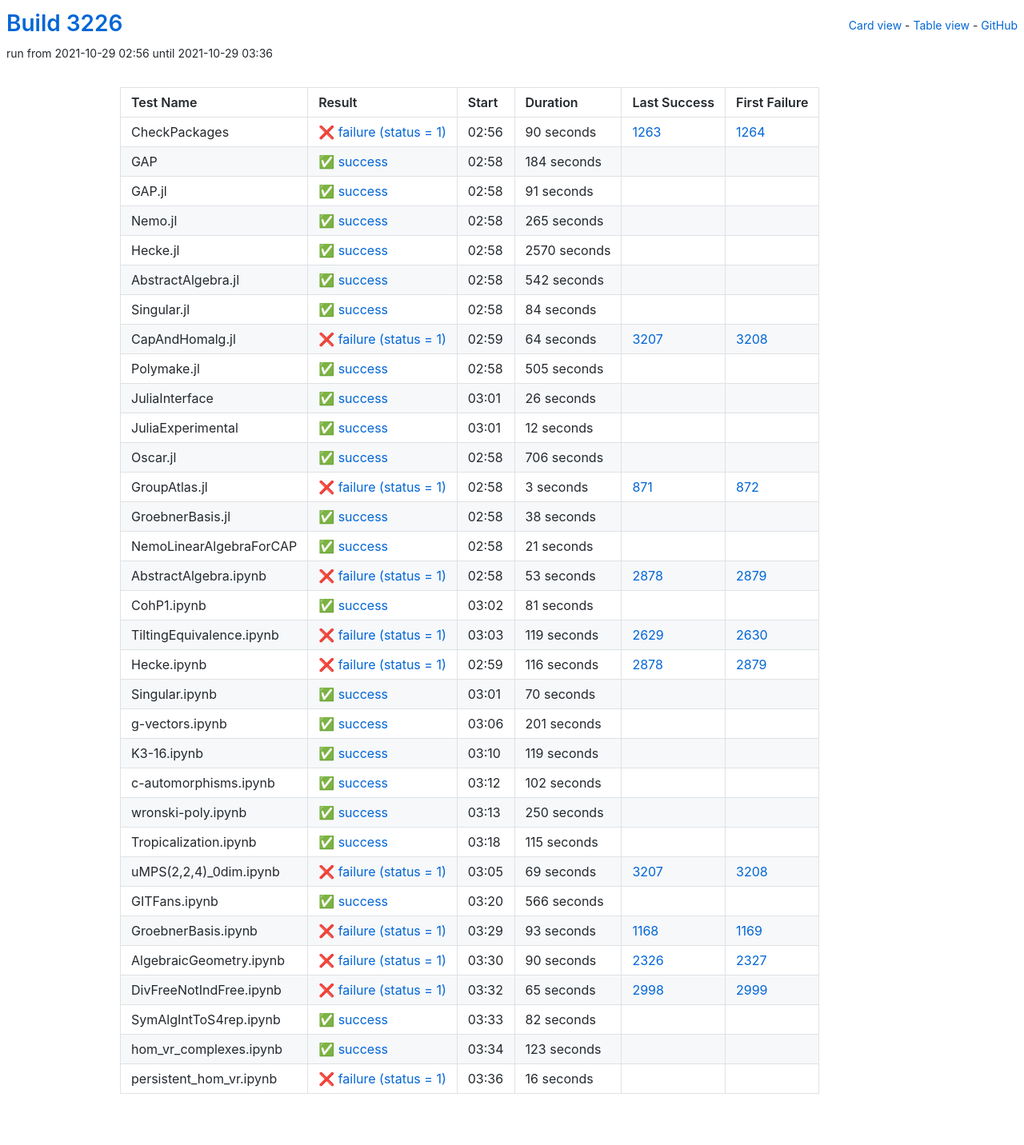
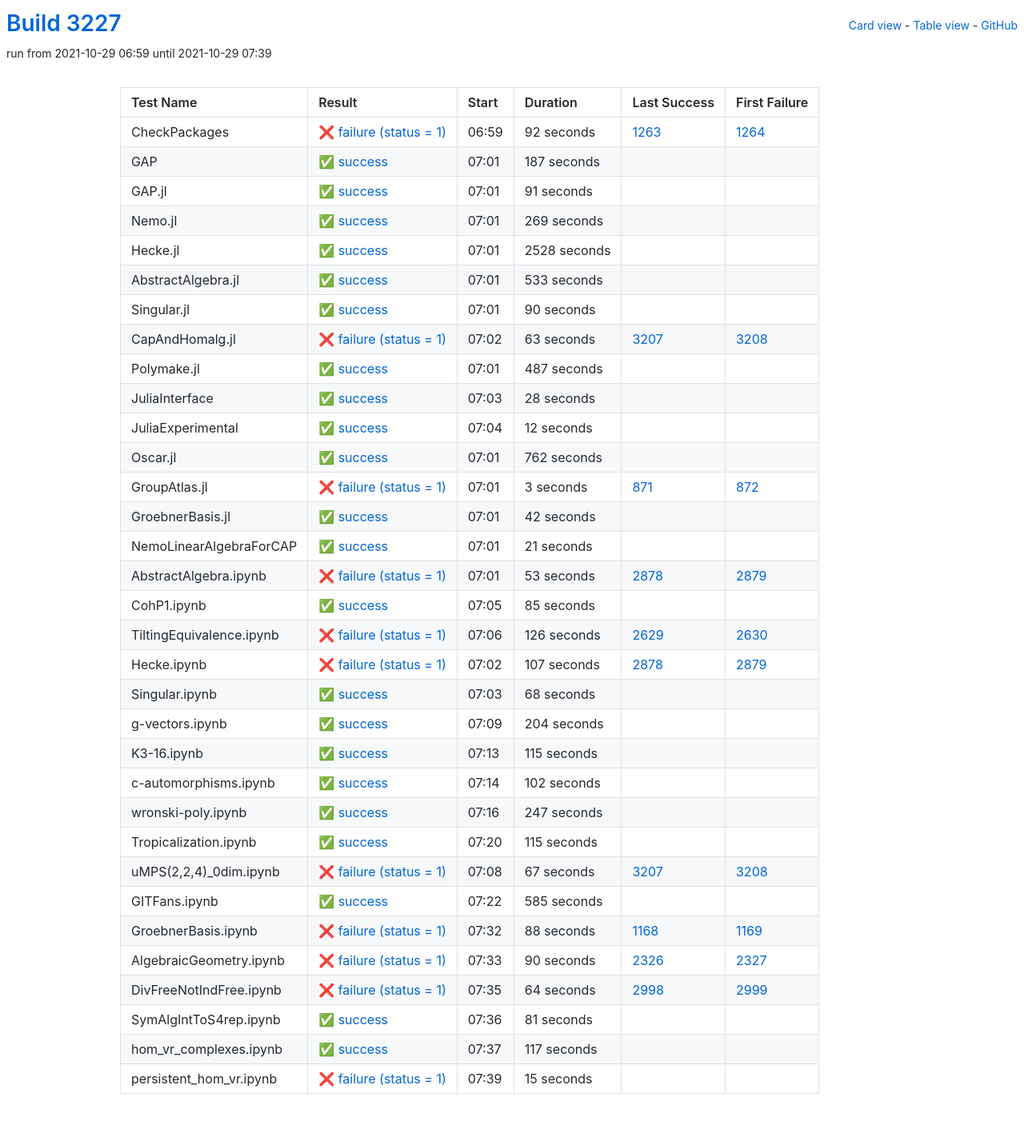
Before and after one commit to oscar-system/oscar-ci-status-stable, a Jekyll site: the page built from table.html, in a window 1280 px wide. Shown: the whole page at 80% size. Built offline with Jekyll 4.4.1, drawn with Linux system fonts in a browser that asks for light colours.

Commit message:
Build #3227

```diff
--- a/_data/ci.yml
+++ b/_data/ci.yml
@@ -1,6 +1,6 @@
 ---
-build: 3226
-build_url: https://oscarci.mathematik.uni-kl.de/job/oscar-stable/3226/
+build: 3227
+build_url: https://oscarci.mathematik.uni-kl.de/job/oscar-stable/3227/
 job: oscar-stable
 organization: oscar-system
 repo: oscar-ci-status-stable
@@ -8,32 +8,32 @@ repourl: https://github.com/oscar-system/oscar-ci-status-stable
 tests:
 - name: CheckPackages
   id: checkpackages
-  log: https://oscarci.mathematik.uni-kl.de/job/oscar-stable/3226/artifact/logs/build-3226/CheckPackages.log
-  start: 2021-10-29 02:56
+  log: https://oscarci.mathematik.uni-kl.de/job/oscar-stable/3227/artifact/logs/build-3227/CheckPackages.log
+  start: 2021-10-29 06:59
   success: false
   exitcode: 1
   status: failure
-  duration: 90
+  duration: 92
   last_success: 1263
   last_success_url: https://oscarci.mathematik.uni-kl.de/job/oscar-stable/1263/
   first_failure: 1264
   first_failure_url: https://oscarci.mathematik.uni-kl.de/job/oscar-stable/1264/
 - name: GAP
   id: gap
-  log: https://oscarci.mathematik.uni-kl.de/job/oscar-stable/3226/artifact/logs/build-3226/GAP.log
-  start: 2021-10-29 02:58
+  log: https://oscarci.mathematik.uni-kl.de/job/oscar-stable/3227/artifact/logs/build-3227/GAP.log
+  start: 2021-10-29 07:01
   success: true
   exitcode: 0
   status: success
-  duration: 184
+  duration: 187
   last_success: false
   last_success_url:
   first_failure: false
   first_failure_url:
 - name: GAP.jl
   id: gap-jl
-  log: https://oscarci.mathematik.uni-kl.de/job/oscar-stable/3226/artifact/logs/build-3226/GAP.jl.log
-  start: 2021-10-29 02:58
+  log: https://oscarci.mathematik.uni-kl.de/job/oscar-stable/3227/artifact/logs/build-3227/GAP.jl.log
+  start: 2021-10-29 07:01
   success: true
   exitcode: 0
   status: success
@@ -44,92 +44,92 @@ tests:
   first_failure_url:
 - name: Nemo.jl
   id: nemo-jl
-  log: https://oscarci.mathematik.uni-kl.de/job/oscar-stable/3226/artifact/logs/build-3226/Nemo.jl.log
-  start: 2021-10-29 02:58
+  log: https://oscarci.mathematik.uni-kl.de/job/oscar-stable/3227/artifact/logs/build-3227/Nemo.jl.log
+  start: 2021-10-29 07:01
   success: true
   exitcode: 0
   status: success
-  duration: 265
+  duration: 269
   last_success: false
   last_success_url:
   first_failure: false
   first_failure_url:
 - name: Hecke.jl
   id: hecke-jl
-  log: https://oscarci.mathematik.uni-kl.de/job/oscar-stable/3226/artifact/logs/build-3226/Hecke.jl.log
-  start: 2021-10-29 02:58
+  log: https://oscarci.mathematik.uni-kl.de/job/oscar-stable/3227/artifact/logs/build-3227/Hecke.jl.log
+  start: 2021-10-29 07:01
   success: true
   exitcode: 0
   status: success
-  duration: 2570
+  duration: 2528
   last_success: false
   last_success_url:
   first_failure: false
   first_failure_url:
 - name: AbstractAlgebra.jl
   id: abstractalgebra-jl
-  log: https://oscarci.mathematik.uni-kl.de/job/oscar-stable/3226/artifact/logs/build-3226/AbstractAlgebra.jl.log
-  start: 2021-10-29 02:58
+  log: https://oscarci.mathematik.uni-kl.de/job/oscar-stable/3227/artifact/logs/build-3227/AbstractAlgebra.jl.log
+  start: 2021-10-29 07:01
   success: true
   exitcode: 0
   status: success
-  duration: 542
+  duration: 533
   last_success: false
   last_success_url:
   first_failure: false
   first_failure_url:
 - name: Singular.jl
   id: singular-jl
-  log: https://oscarci.mathematik.uni-kl.de/job/oscar-stable/3226/artifact/logs/build-3226/Singular.jl.log
-  start: 2021-10-29 02:58
+  log: https://oscarci.mathematik.uni-kl.de/job/oscar-stable/3227/artifact/logs/build-3227/Singular.jl.log
+  start: 2021-10-29 07:01
   success: true
   exitcode: 0
   status: success
-  duration: 84
+  duration: 90
   last_success: false
   last_success_url:
   first_failure: false
   first_failure_url:
 - name: CapAndHomalg.jl
   id: capandhomalg-jl
-  log: https://oscarci.mathematik.uni-kl.de/job/oscar-stable/3226/artifact/logs/build-3226/CapAndHomalg.jl.log
-  start: 2021-10-29 02:59
+  log: https://oscarci.mathematik.uni-kl.de/job/oscar-stable/3227/artifact/logs/build-3227/CapAndHomalg.jl.log
+  start: 2021-10-29 07:02
   success: false
   exitcode: 1
   status: failure
-  duration: 64
+  duration: 63
   last_success: 3207
   last_success_url: https://oscarci.mathematik.uni-kl.de/job/oscar-stable/3207/
   first_failure: 3208
   first_failure_url: https://oscarci.mathematik.uni-kl.de/job/oscar-stable/3208/
 - name: Polymake.jl
   id: polymake-jl
-  log: https://oscarci.mathematik.uni-kl.de/job/oscar-stable/3226/artifact/logs/build-3226/Polymake.jl.log
-  start: 2021-10-29 02:58
+  log: https://oscarci.mathematik.uni-kl.de/job/oscar-stable/3227/artifact/logs/build-3227/Polymake.jl.log
+  start: 2021-10-29 07:01
   success: true
   exitcode: 0
   status: success
-  duration: 505
+  duration: 487
   last_success: false
   last_success_url:
   first_failure: false
   first_failure_url:
 - name: JuliaInterface
   id: juliainterface
-  log: https://oscarci.mathematik.uni-kl.de/job/oscar-stable/3226/artifact/logs/build-3226/JuliaInterface.log
-  start: 2021-10-29 03:01
+  log: https://oscarci.mathematik.uni-kl.de/job/oscar-stable/3227/artifact/logs/build-3227/JuliaInterface.log
+  start: 2021-10-29 07:03
   success: true
   exitcode: 0
   status: success
-  duration: 26
+  duration: 28
   last_success: false
   last_success_url:
   first_failure: false
   first_failure_url:
 - name: JuliaExperimental
   id: juliaexperimental
-  log: https://oscarci.mathematik.uni-kl.de/job/oscar-stable/3226/artifact/logs/build-3226/JuliaExperimental.log
-  start: 2021-10-29 03:01
+  log: https://oscarci.mathematik.uni-kl.de/job/oscar-stable/3227/artifact/logs/build-3227/JuliaExperimental.log
+  start: 2021-10-29 07:04
   success: true
   exitcode: 0
   status: success
@@ -140,20 +140,20 @@ tests:
   first_failure_url:
 - name: Oscar.jl
   id: oscar-jl
-  log: https://oscarci.mathematik.uni-kl.de/job/oscar-stable/3226/artifact/logs/build-3226/Oscar.jl.log
-  start: 2021-10-29 02:58
+  log: https://oscarci.mathematik.uni-kl.de/job/oscar-stable/3227/artifact/logs/build-3227/Oscar.jl.log
+  start: 2021-10-29 07:01
   success: true
   exitcode: 0
   status: success
-  duration: 706
+  duration: 762
   last_success: false
   last_success_url:
   first_failure: false
   first_failure_url:
 - name: GroupAtlas.jl
   id: groupatlas-jl
-  log: https://oscarci.mathematik.uni-kl.de/job/oscar-stable/3226/artifact/logs/build-3226/GroupAtlas.jl.log
-  start: 2021-10-29 02:58
+  log: https://oscarci.mathematik.uni-kl.de/job/oscar-stable/3227/artifact/logs/build-3227/GroupAtlas.jl.log
+  start: 2021-10-29 07:01
   success: false
   exitcode: 1
   status: failure
@@ -164,20 +164,20 @@ tests:
   first_failure_url: https://oscarci.mathematik.uni-kl.de/job/oscar-stable/872/
 - name: GroebnerBasis.jl
   id: groebnerbasis-jl
-  log: https://oscarci.mathematik.uni-kl.de/job/oscar-stable/3226/artifact/logs/build-3226/GroebnerBasis.jl.log
-  start: 2021-10-29 02:58
+  log: https://oscarci.mathematik.uni-kl.de/job/oscar-stable/3227/artifact/logs/build-3227/GroebnerBasis.jl.log
+  start: 2021-10-29 07:01
   success: true
   exitcode: 0
   status: success
-  duration: 38
+  duration: 42
   last_success: false
   last_success_url:
   first_failure: false
   first_failure_url:
 - name: NemoLinearAlgebraForCAP
   id: nemolinearalgebraforcap
-  log: https://oscarci.mathematik.uni-kl.de/job/oscar-stable/3226/artifact/logs/build-3226/NemoLinearAlgebraForCAP.log
-  start: 2021-10-29 02:58
+  log: https://oscarci.mathematik.uni-kl.de/job/oscar-stable/3227/artifact/logs/build-3227/NemoLinearAlgebraForCAP.log
+  start: 2021-10-29 07:01
   success: true
   exitcode: 0
   status: success
@@ -188,8 +188,8 @@ tests:
   first_failure_url:
 - name: AbstractAlgebra.ipynb
   id: abstractalgebra-ipynb
-  log: https://oscarci.mathematik.uni-kl.de/job/oscar-stable/3226/artifact/logs/build-3226/AbstractAlgebra.ipynb.log
-  start: 2021-10-29 02:58
+  log: https://oscarci.mathematik.uni-kl.de/job/oscar-stable/3227/artifact/logs/build-3227/AbstractAlgebra.ipynb.log
+  start: 2021-10-29 07:01
   success: false
   exitcode: 1
   status: failure
@@ -200,80 +200,80 @@ tests:
   first_failure_url: https://oscarci.mathematik.uni-kl.de/job/oscar-stable/2879/
 - name: CohP1.ipynb
   id: cohp1-ipynb
-  log: https://oscarci.mathematik.uni-kl.de/job/oscar-stable/3226/artifact/logs/build-3226/CohP1.ipynb.log
-  start: 2021-10-29 03:02
+  log: https://oscarci.mathematik.uni-kl.de/job/oscar-stable/3227/artifact/logs/build-3227/CohP1.ipynb.log
+  start: 2021-10-29 07:05
   success: true
   exitcode: 0
   status: success
-  duration: 81
+  duration: 85
   last_success: false
   last_success_url:
   first_failure: false
   first_failure_url:
 - name: TiltingEquivalence.ipynb
   id: tiltingequivalence-ipynb
-  log: https://oscarci.mathematik.uni-kl.de/job/oscar-stable/3226/artifact/logs/build-3226/TiltingEquivalence.ipynb.log
-  start: 2021-10-29 03:03
+  log: https://oscarci.mathematik.uni-kl.de/job/oscar-stable/3227/artifact/logs/build-3227/TiltingEquivalence.ipynb.log
+  start: 2021-10-29 07:06
   success: false
   exitcode: 1
   status: failure
-  duration: 119
+  duration: 126
   last_success: 2629
   last_success_url: https://oscarci.mathematik.uni-kl.de/job/oscar-stable/2629/
   first_failure: 2630
   first_failure_url: https://oscarci.mathematik.uni-kl.de/job/oscar-stable/2630/
 - name: Hecke.ipynb
   id: hecke-ipynb
-  log: https://oscarci.mathematik.uni-kl.de/job/oscar-stable/3226/artifact/logs/build-3226/Hecke.ipynb.log
-  start: 2021-10-29 02:59
+  log: https://oscarci.mathematik.uni-kl.de/job/oscar-stable/3227/artifact/logs/build-3227/Hecke.ipynb.log
+  start: 2021-10-29 07:02
   success: false
   exitcode: 1
   status: failure
-  duration: 116
+  duration: 107
   last_success: 2878
   last_success_url: https://oscarci.mathematik.uni-kl.de/job/oscar-stable/2878/
   first_failure: 2879
   first_failure_url: https://oscarci.mathematik.uni-kl.de/job/oscar-stable/2879/
 - name: Singular.ipynb
   id: singular-ipynb
-  log: https://oscarci.mathematik.uni-kl.de/job/oscar-stable/3226/artifact/logs/build-3226/Singular.ipynb.log
-  start: 2021-10-29 03:01
+  log: https://oscarci.mathematik.uni-kl.de/job/oscar-stable/3227/artifact/logs/build-3227/Singular.ipynb.log
+  start: 2021-10-29 07:03
   success: true
   exitcode: 0
   status: success
-  duration: 70
+  duration: 68
   last_success: false
   last_success_url:
   first_failure: false
   first_failure_url:
 - name: g-vectors.ipynb
   id: g-vectors-ipynb
-  log: https://oscarci.mathematik.uni-kl.de/job/oscar-stable/3226/artifact/logs/build-3226/g-vectors.ipynb.log
-  start: 2021-10-29 03:06
+  log: https://oscarci.mathematik.uni-kl.de/job/oscar-stable/3227/artifact/logs/build-3227/g-vectors.ipynb.log
+  start: 2021-10-29 07:09
   success: true
   exitcode: 0
   status: success
-  duration: 201
+  duration: 204
   last_success: false
   last_success_url:
   first_failure: false
   first_failure_url:
 - name: K3-16.ipynb
   id: k3-16-ipynb
-  log: https://oscarci.mathematik.uni-kl.de/job/oscar-stable/3226/artifact/logs/build-3226/K3-16.ipynb.log
-  start: 2021-10-29 03:10
+  log: https://oscarci.mathematik.uni-kl.de/job/oscar-stable/3227/artifact/logs/build-3227/K3-16.ipynb.log
+  start: 2021-10-29 07:13
   success: true
   exitcode: 0
   status: success
-  duration: 119
+  duration: 115
   last_success: false
   last_success_url:
   first_failure: false
   first_failure_url:
 - name: c-automorphisms.ipynb
   id: c-automorphisms-ipynb
-  log: https://oscarci.mathematik.uni-kl.de/job/oscar-stable/3226/artifact/logs/build-3226/c-automorphisms.ipynb.log
-  start: 2021-10-29 03:12
+  log: https://oscarci.mathematik.uni-kl.de/job/oscar-stable/3227/artifact/logs/build-3227/c-automorphisms.ipynb.log
+  start: 2021-10-29 07:14
   success: true
   exitcode: 0
   status: success
@@ -284,20 +284,20 @@ tests:
   first_failure_url:
 - name: wronski-poly.ipynb
   id: wronski-poly-ipynb
-  log: https://oscarci.mathematik.uni-kl.de/job/oscar-stable/3226/artifact/logs/build-3226/wronski-poly.ipynb.log
-  start: 2021-10-29 03:13
+  log: https://oscarci.mathematik.uni-kl.de/job/oscar-stable/3227/artifact/logs/build-3227/wronski-poly.ipynb.log
+  start: 2021-10-29 07:16
   success: true
   exitcode: 0
   status: success
-  duration: 250
+  duration: 247
   last_success: false
   last_success_url:
   first_failure: false
   first_failure_url:
 - name: Tropicalization.ipynb
   id: tropicalization-ipynb
-  log: https://oscarci.mathematik.uni-kl.de/job/oscar-stable/3226/artifact/logs/build-3226/Tropicalization.ipynb.log
-  start: 2021-10-29 03:18
+  log: https://oscarci.mathematik.uni-kl.de/job/oscar-stable/3227/artifact/logs/build-3227/Tropicalization.ipynb.log
+  start: 2021-10-29 07:20
   success: true
   exitcode: 0
   status: success
@@ -308,44 +308,44 @@ tests:
   first_failure_url:
 - name: uMPS(2,2,4)_0dim.ipynb
   id: umps-2-2-4-0dim-ipynb
-  log: https://oscarci.mathematik.uni-kl.de/job/oscar-stable/3226/artifact/logs/build-3226/uMPS-2-2-4-_0dim.ipynb.log
-  start: 2021-10-29 03:05
+  log: https://oscarci.mathematik.uni-kl.de/job/oscar-stable/3227/artifact/logs/build-3227/uMPS-2-2-4-_0dim.ipynb.log
+  start: 2021-10-29 07:08
   success: false
   exitcode: 1
   status: failure
-  duration: 69
+  duration: 67
   last_success: 3207
   last_success_url: https://oscarci.mathematik.uni-kl.de/job/oscar-stable/3207/
   first_failure: 3208
   first_failure_url: https://oscarci.mathematik.uni-kl.de/job/oscar-stable/3208/
 - name: GITFans.ipynb
   id: gitfans-ipynb
-  log: https://oscarci.mathematik.uni-kl.de/job/oscar-stable/3226/artifact/logs/build-3226/GITFans.ipynb.log
-  start: 2021-10-29 03:20
+  log: https://oscarci.mathematik.uni-kl.de/job/oscar-stable/3227/artifact/logs/build-3227/GITFans.ipynb.log
+  start: 2021-10-29 07:22
   success: true
   exitcode: 0
   status: success
-  duration: 566
+  duration: 585
   last_success: false
   last_success_url:
   first_failure: false
   first_failure_url:
 - name: GroebnerBasis.ipynb
   id: groebnerbasis-ipynb
-  log: https://oscarci.mathematik.uni-kl.de/job/oscar-stable/3226/artifact/logs/build-3226/GroebnerBasis.ipynb.log
-  start: 2021-10-29 03:29
+  log: https://oscarci.mathematik.uni-kl.de/job/oscar-stable/3227/artifact/logs/build-3227/GroebnerBasis.ipynb.log
+  start: 2021-10-29 07:32
   success: false
   exitcode: 1
   status: failure
-  duration: 93
+  duration: 88
   last_success: 1168
   last_success_url: https://oscarci.mathematik.uni-kl.de/job/oscar-stable/1168/
   first_failure: 1169
   first_failure_url: https://oscarci.mathematik.uni-kl.de/job/oscar-stable/1169/
 - name: AlgebraicGeometry.ipynb
   id: algebraicgeometry-ipynb
-  log: https://oscarci.mathematik.uni-kl.de/job/oscar-stable/3226/artifact/logs/build-3226/AlgebraicGeometry.ipynb.log
-  start: 2021-10-29 03:30
+  log: https://oscarci.mathematik.uni-kl.de/job/oscar-stable/3227/artifact/logs/build-3227/AlgebraicGeometry.ipynb.log
+  start: 2021-10-29 07:33
   success: false
   exitcode: 1
   status: failure
@@ -356,48 +356,48 @@ tests:
   first_failure_url: https://oscarci.mathematik.uni-kl.de/job/oscar-stable/2327/
 - name: DivFreeNotIndFree.ipynb
   id: divfreenotindfree-ipynb
-  log: https://oscarci.mathematik.uni-kl.de/job/oscar-stable/3226/artifact/logs/build-3226/DivFreeNotIndFree.ipynb.log
-  start: 2021-10-29 03:32
+  log: https://oscarci.mathematik.uni-kl.de/job/oscar-stable/3227/artifact/logs/build-3227/DivFreeNotIndFree.ipynb.log
+  start: 2021-10-29 07:35
   success: false
   exitcode: 1
   status: failure
-  duration: 65
+  duration: 64
   last_success: 2998
   last_success_url: https://oscarci.mathematik.uni-kl.de/job/oscar-stable/2998/
   first_failure: 2999
   first_failure_url: https://oscarci.mathematik.uni-kl.de/job/oscar-stable/2999/
 - name: SymAlgIntToS4rep.ipynb
   id: symalginttos4rep-ipynb
-  log: https://oscarci.mathematik.uni-kl.de/job/oscar-stable/3226/artifact/logs/build-3226/SymAlgIntToS4rep.ipynb.log
-  start: 2021-10-29 03:33
+  log: https://oscarci.mathematik.uni-kl.de/job/oscar-stable/3227/artifact/logs/build-3227/SymAlgIntToS4rep.ipynb.log
+  start: 2021-10-29 07:36
   success: true
   exitcode: 0
   status: success
-  duration: 82
+  duration: 81
   last_success: false
   last_success_url:
   first_failure: false
   first_failure_url:
 - name: hom_vr_complexes.ipynb
   id: hom-vr-complexes-ipynb
-  log: https://oscarci.mathematik.uni-kl.de/job/oscar-stable/3226/artifact/logs/build-3226/hom_vr_complexes.ipynb.log
-  start: 2021-10-29 03:34
+  log: https://oscarci.mathematik.uni-kl.de/job/oscar-stable/3227/artifact/logs/build-3227/hom_vr_complexes.ipynb.log
+  start: 2021-10-29 07:37
   success: true
   exitcode: 0
   status: success
-  duration: 123
+  duration: 117
   last_success: false
   last_success_url:
   first_failure: false
   first_failure_url:
 - name: persistent_hom_vr.ipynb
   id: persistent-hom-vr-ipynb
-  log: https://oscarci.mathematik.uni-kl.de/job/oscar-stable/3226/artifact/logs/build-3226/persistent_hom_vr.ipynb.log
-  start: 2021-10-29 03:36
+  log: https://oscarci.mathematik.uni-kl.de/job/oscar-stable/3227/artifact/logs/build-3227/persistent_hom_vr.ipynb.log
+  start: 2021-10-29 07:39
   success: false
   exitcode: 1
   status: failure
-  duration: 16
+  duration: 15
   last_success: false
   last_success_url:
   first_failure: false
```
Also changed, not shown: README.md.
